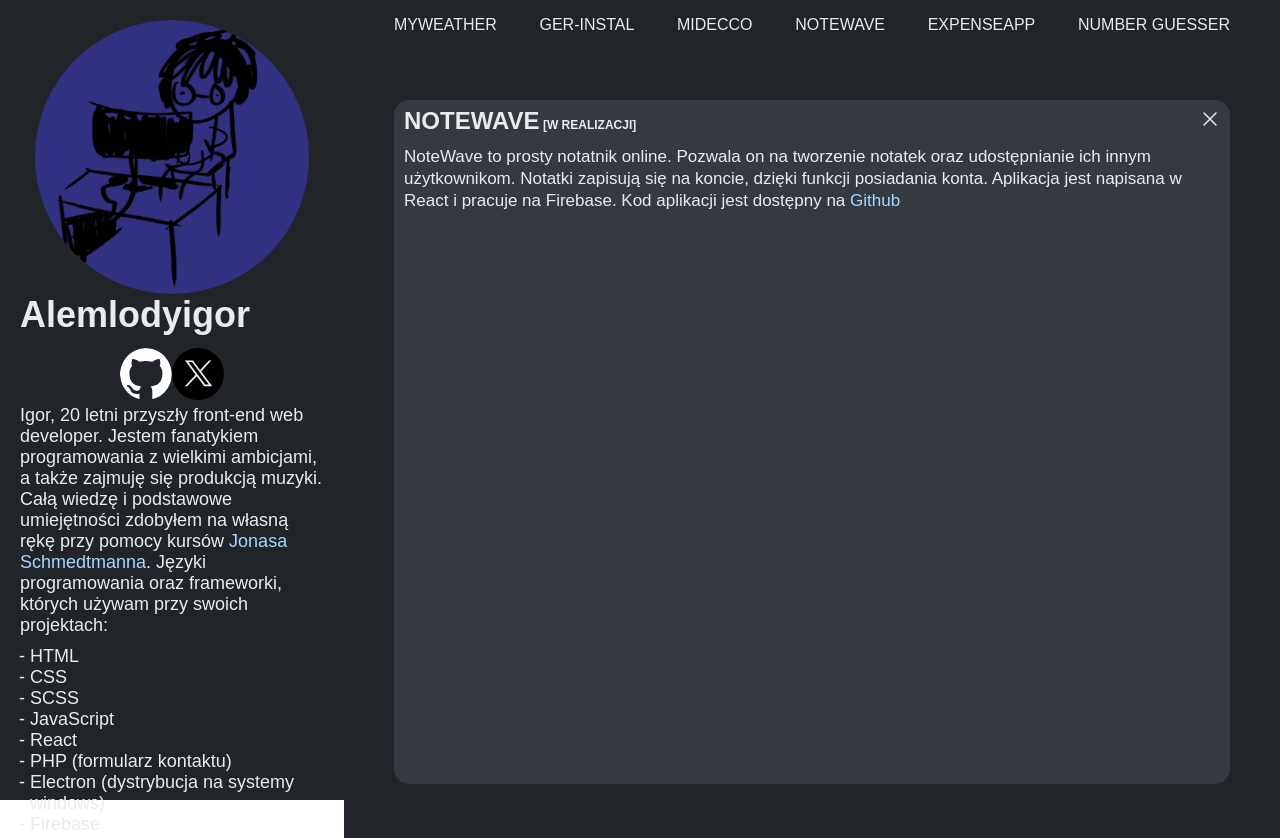
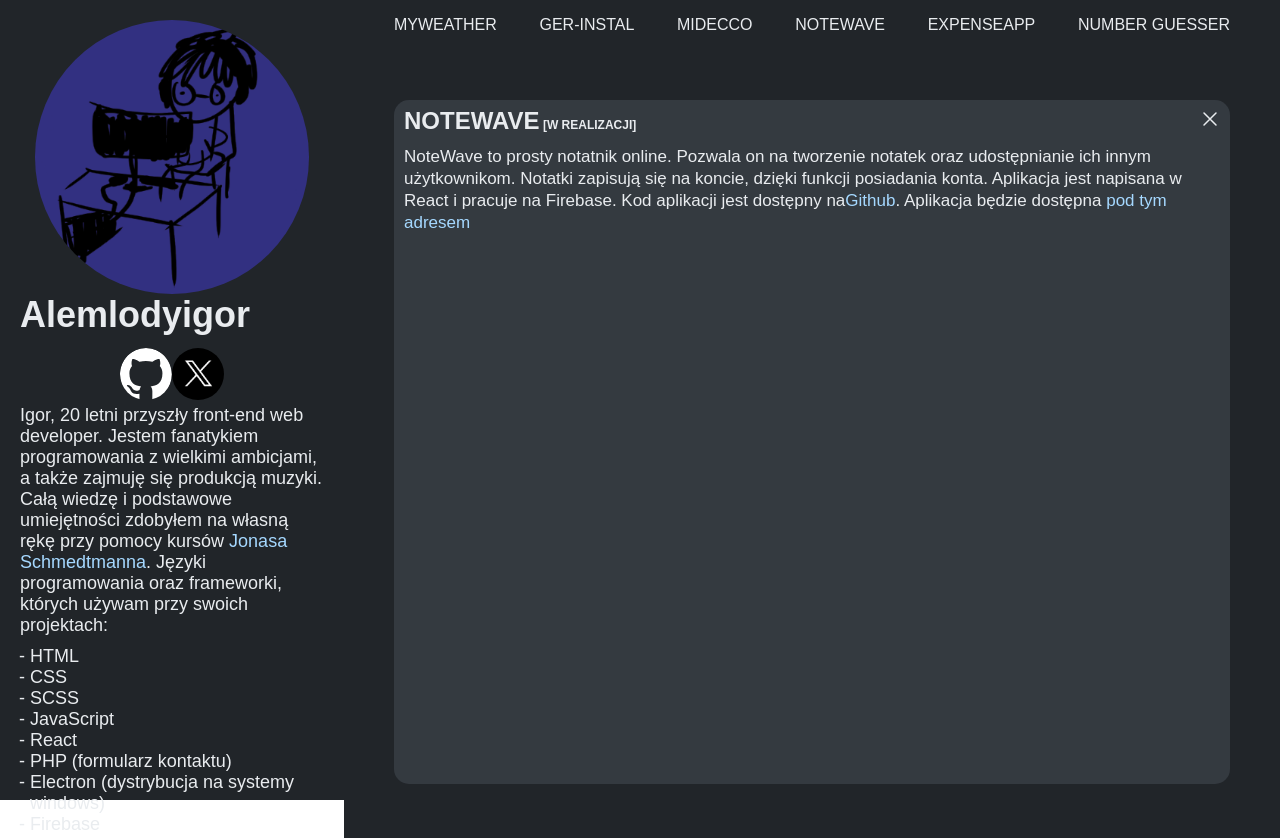
Before and after one commit to alemlodyigor/Portfolio, a React (Vite) app: page / in a window 1280 px wide. Both pictures are taken after a click on the item "NOTEWAVE". Built offline with nearby package versions, Linux system fonts and the light colour scheme.

Commit message:
notewave

```diff
--- a/src/pages/components/Notewave.jsx
+++ b/src/pages/components/Notewave.jsx
@@ -27,8 +27,9 @@ const Notewave = ({ onClose }) => {
           NoteWave to prosty notatnik online. Pozwala on na tworzenie notatek
           oraz udostępnianie ich innym użytkownikom. Notatki zapisują się na
           koncie, dzięki funkcji posiadania konta. Aplikacja jest napisana w
-          React i pracuje na Firebase. Kod aplikacji jest dostępny na{" "}
-          <a href="https://github.com/alemlodyigor/NoteWave">Github</a>
+          React i pracuje na Firebase. Kod aplikacji jest dostępny na
+          <a href="https://github.com/alemlodyigor/NoteWave">Github</a>.
+          Aplikacja będzie dostępna <a href="./notewave">pod tym adresem</a>
         </p>
       </div>
     </div>
```
